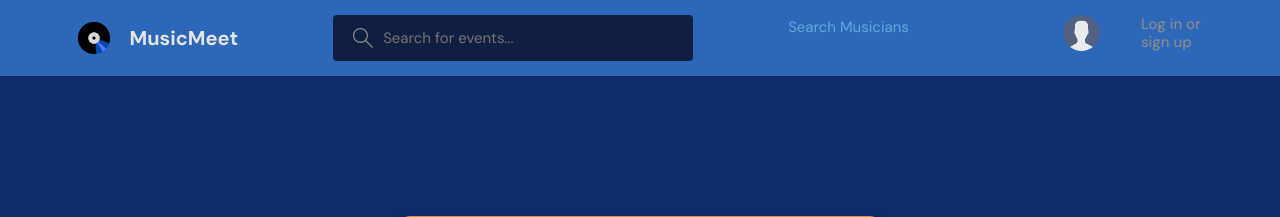
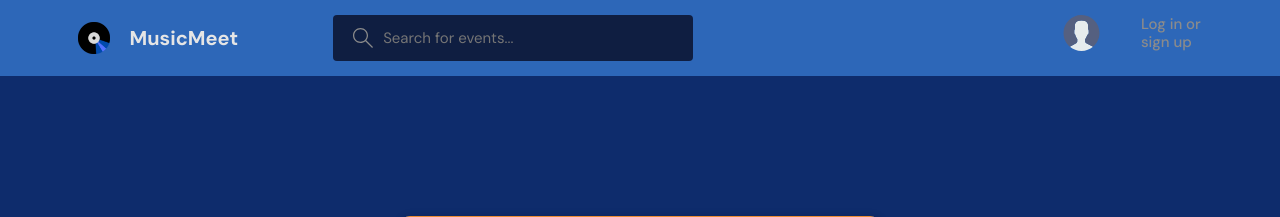
Before and after one commit to paolanieto/music_meet_2, a Django app: page /activity/ in a window 1280 px wide. Shown: the top 217 px of the page. Run offline with Django 4.2, Linux system fonts and the light colour scheme; data that the repository does not hold is empty.

```diff
--- a/templates/navbar.html
+++ b/templates/navbar.html
@@ -16,7 +16,7 @@
           <input name="q" placeholder="Search for events..." />
         </label>
       </form>
-      <a href="{% url 'search-musicians' %}">Search Musicians</a>
+      <!--<a href="{% url 'search-musicians' %}">Search Musicians</a>-->
       <nav class="header__menu">
         <!-- Not Logged In -->
         <!-- <a href="/login.html">
```
